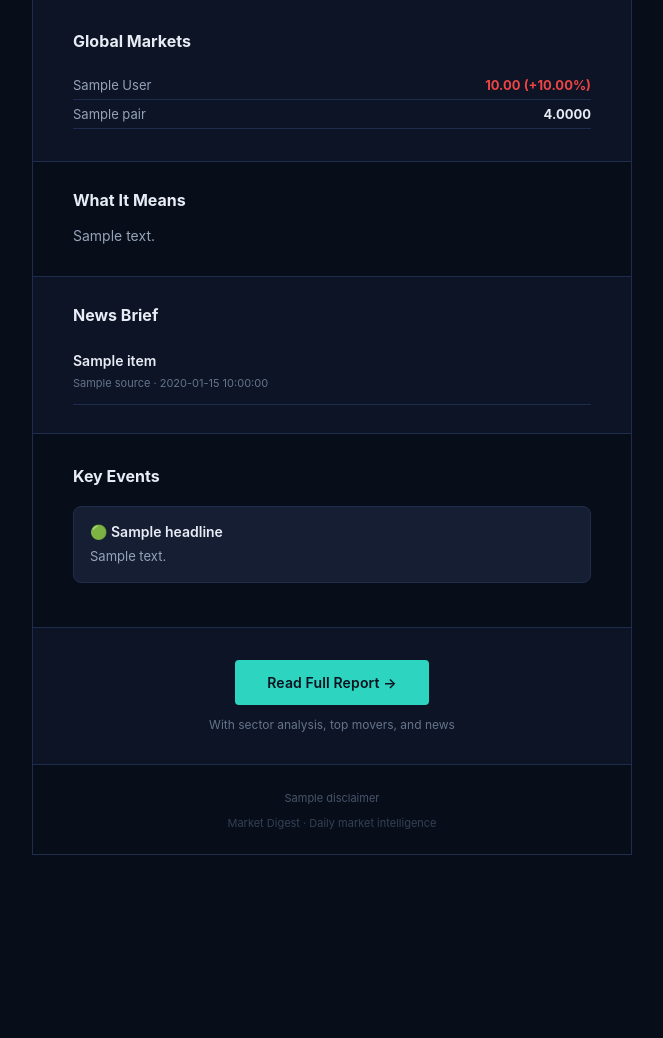
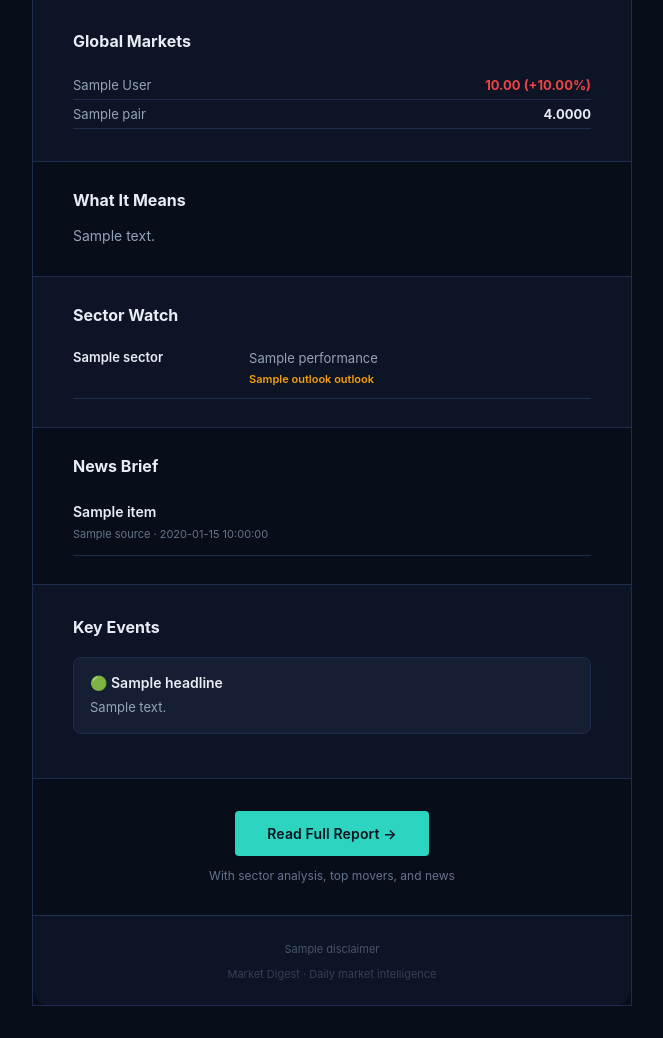
Before and after one commit to prathameshpowar1910/market-update, a Python web app: template site/templates/email.html in a window 1280 px wide. Shown: the part 542-1580 px from the top of the page, without its empty margins (308-971 px from the left). Before the commit the page ends 1397 px from the top, so only its background shows below. Run offline with Jinja, Linux system fonts and the light colour scheme; the template is opened without the code that fills it: most values are stand-ins (such as "Sample title", 1, 10 or a date in 2020).

Commit message:
feat: add sector intelligence to email
Include a concise Sector Watch section with outlooks and AI interpretations, matching the information available on daily report pages.

```diff
--- a/site/templates/email.html
+++ b/site/templates/email.html
@@ -155,6 +155,25 @@
       </td>
     </tr>
 
+    {% if report.sectors %}
+    <!-- ── Sector Watch ─────────────────────────────────────────── -->
+    <tr>
+      <td class="email-pad" style="background:#0d1425;padding:28px 40px;border-bottom:1px solid #1e2d4d;">
+        <h2 style="margin:0 0 14px;font-size:16px;font-weight:700;color:#e8ecf5;">Sector Watch</h2>
+        {% for sector in report.sectors[:5] %}
+        <table width="100%" role="presentation" border="0" cellspacing="0" cellpadding="0" style="padding:10px 0;border-bottom:1px solid #1e2d4d;">
+          <tr>
+            <td valign="top" style="width:34%;font-size:13px;font-weight:600;color:#e8ecf5;">{{ sector.name }}</td>
+            <td valign="top" style="font-size:13px;line-height:1.5;color:#94a3b8;">{{ sector.performance }}<br>
+              <span style="font-size:11px;font-weight:600;{% if sector.outlook == 'positive' %}color:#22c55e;{% elif sector.outlook == 'negative' %}color:#ef4444;{% else %}color:#f59e0b;{% endif %}">{{ sector.outlook | capitalize }} outlook</span>
+            </td>
+          </tr>
+        </table>
+        {% endfor %}
+      </td>
+    </tr>
+    {% endif %}
+
     {% if news %}
     <!-- ── News Brief ──────────────────────────────────────────── -->
     <tr>
```
Also changed, not shown: tests/generator/test_email.py (+11 -0 lines).
